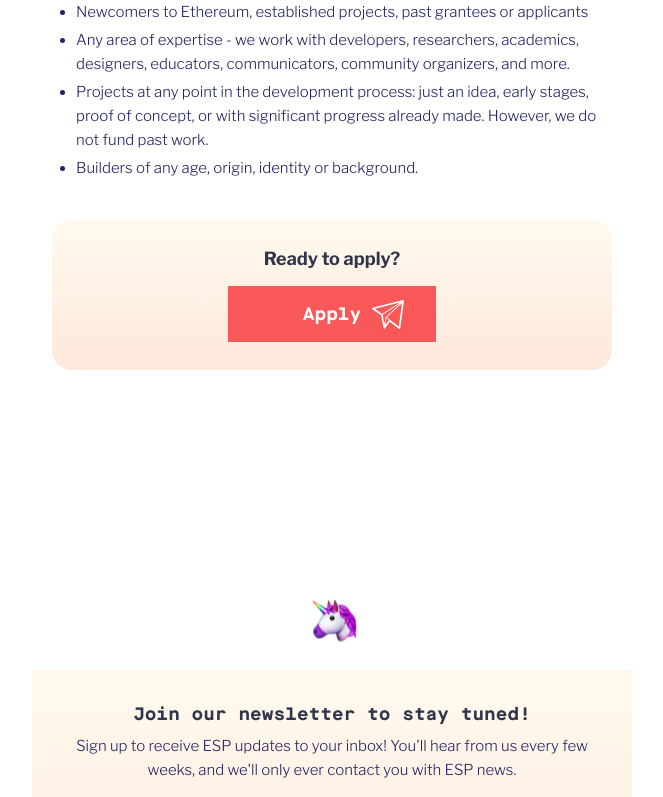
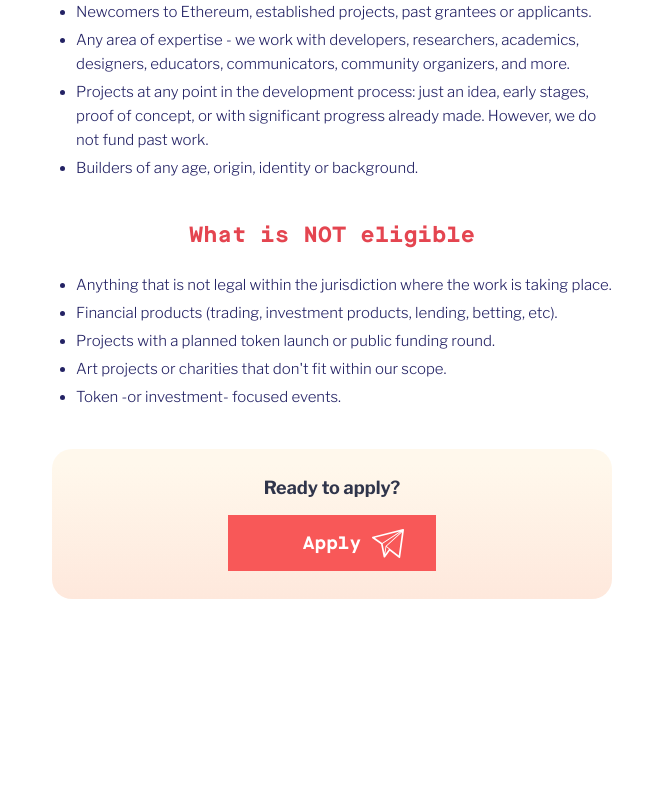
Before and after one commit to ethereum/esp-website, a Next.js app: page /applicants/small-grants in a window 1280 px wide. Shown: the part 2499-3296 px from the top of the page, without its empty margins (308-971 px from the left). Built offline with nearby package versions, Linux system fonts and the light colour scheme.

Commit message:
feat: add What is not eligible section to /small-grants

```diff
--- a/src/pages/applicants/small-grants/index.tsx
+++ b/src/pages/applicants/small-grants/index.tsx
@@ -185,7 +185,7 @@ const SmallGrants: NextPage = () => {
             <List>
               <ListItem>Individuals, teams or organizations.</ListItem>
               <ListItem>
-                Newcomers to Ethereum, established projects, past grantees or applicants
+                Newcomers to Ethereum, established projects, past grantees or applicants.
               </ListItem>
               <ListItem>
                 Any area of expertise - we work with developers, researchers, academics, designers,
@@ -197,6 +197,22 @@ const SmallGrants: NextPage = () => {
                 work.
               </ListItem>
               <ListItem>Builders of any age, origin, identity or background.</ListItem>
+            </List>
+          </section>
+
+          <section id='not-eligible'>
+            <PageSection mb={6}>What is NOT eligible</PageSection>
+
+            <List>
+              <ListItem>
+                Anything that is not legal within the jurisdiction where the work is taking place.
+              </ListItem>
+              <ListItem>
+                Financial products (trading, investment products, lending, betting, etc).
+              </ListItem>
+              <ListItem>Projects with a planned token launch or public funding round.</ListItem>
+              <ListItem>Art projects or charities that don&apos;t fit within our scope.</ListItem>
+              <ListItem>Token -or investment- focused events.</ListItem>
             </List>
           </section>
         </Stack>
```
